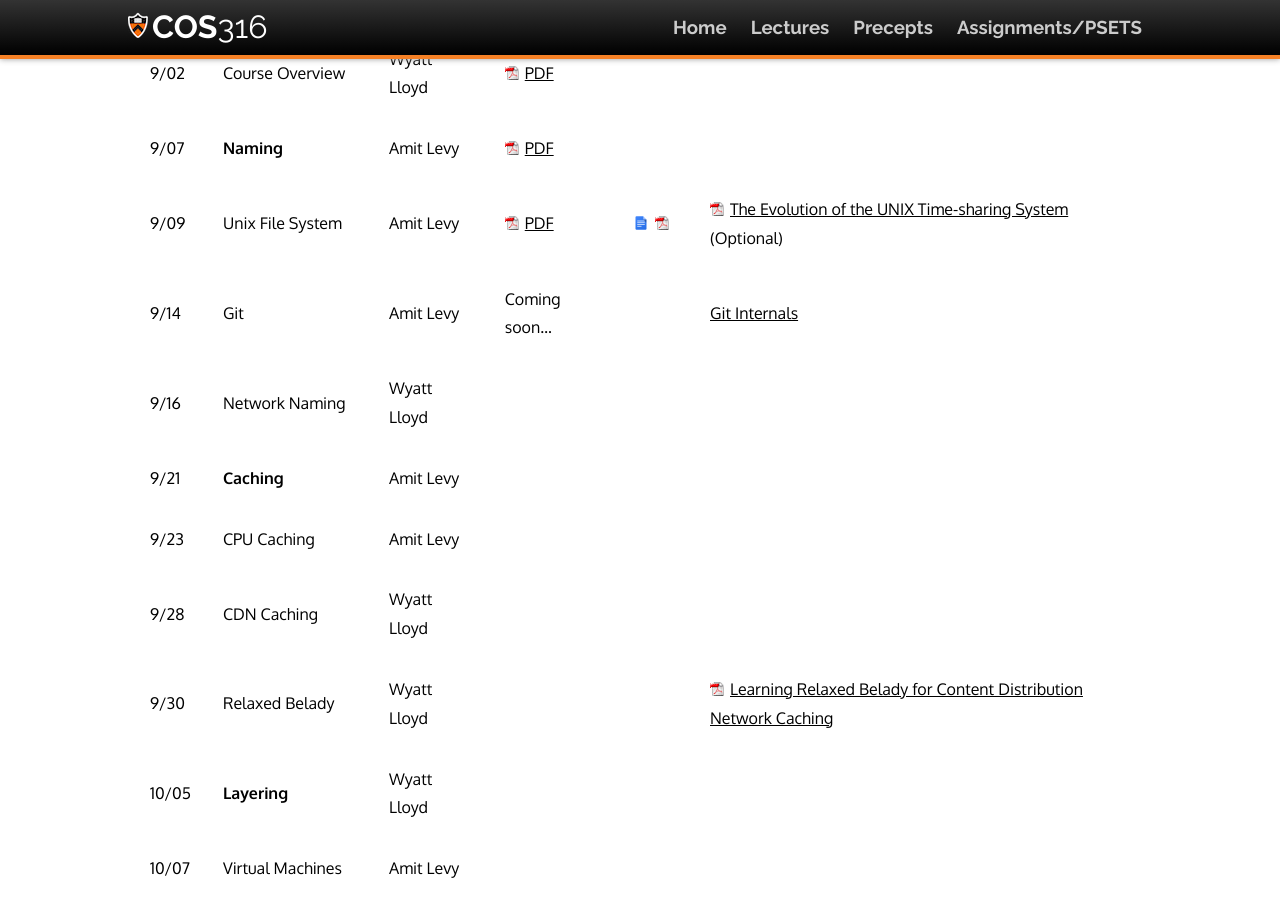
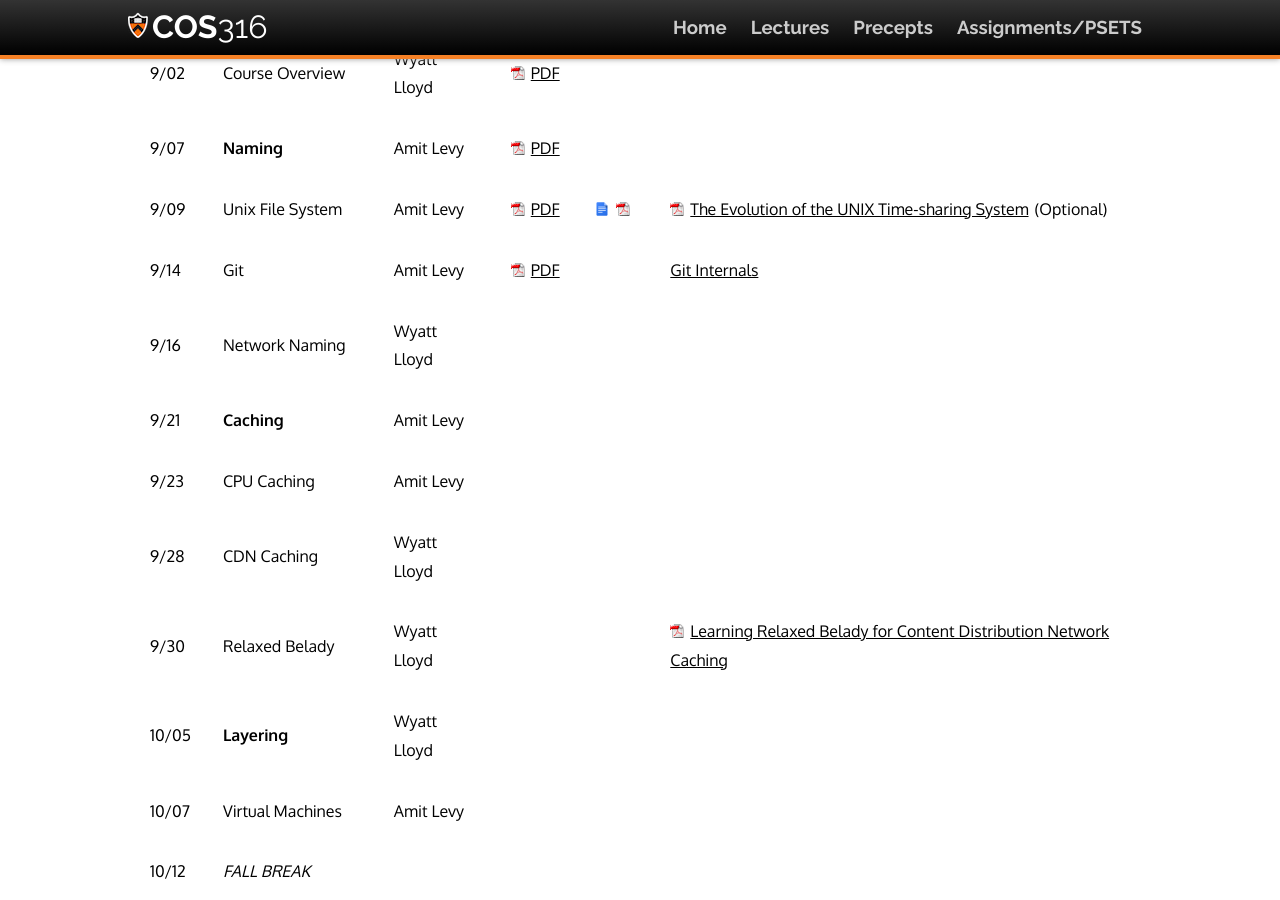
Before and after one commit to cos316/cos316-web, a Jekyll site: the page built from lectures.md, in a window 1280 px wide and 900 px high, scrolled down 342 px. Built offline with Jekyll 4.4.1, drawn with Linux system fonts in a browser that asks for light colours; nearby versions of some CDN libraries.

Commit message:
Git lecture

```diff
--- a/lectures.md
+++ b/lectures.md
@@ -19,7 +19,7 @@ expected to attend lecture live if that is at all reasonable for you.
 | 9/02  | Course Overview   | Wyatt Lloyd | [PDF](/lectures/L02-overview.pdf) | | |
 | 9/07  | **Naming**        | Amit Levy | [PDF](/lectures/L03-naming.pdf) | | |
 | 9/09  | Unix File System  | Amit Levy | [PDF](/lectures/L04-unix-fs.pdf) | [](https://docs.google.com/document/d/1PZeeoFLXQvRJTWzQlOwF4SfvKgiB4pJfJ5qMZkiTCTw/edit?usp=sharing) [](/notes/Naming in UNIX File Systems.pdf) | [The Evolution of the UNIX Time-sharing System](/readings/unix_history.pdf) (Optional) |
-| 9/14  | Git               | Amit Levy | Coming soon... | | [Git Internals](https://git-scm.com/book/en/v2/Git-Internals-Plumbing-and-Porcelain) |
+| 9/14  | Git               | Amit Levy | [PDF](/lectures/L05-git.pdf) | | [Git Internals](https://git-scm.com/book/en/v2/Git-Internals-Plumbing-and-Porcelain) |
 | 9/16  | Network Naming    | Wyatt Lloyd | | | |
 | 9/21  | **Caching**       | Amit Levy | | | |
 | 9/23  | CPU Caching       | Amit Levy | | | |
```
Also changed, not shown: 1 other file.
